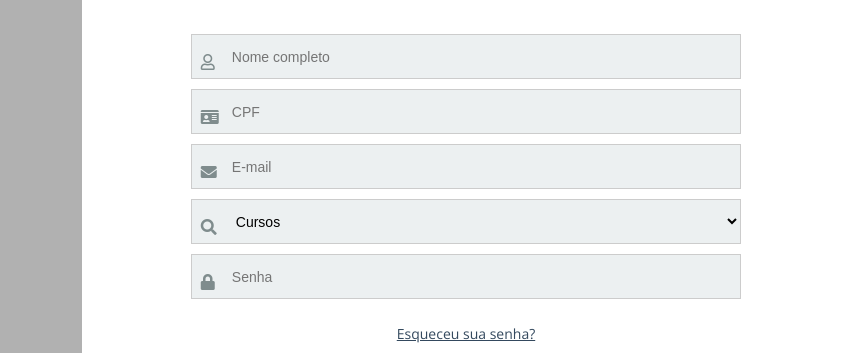
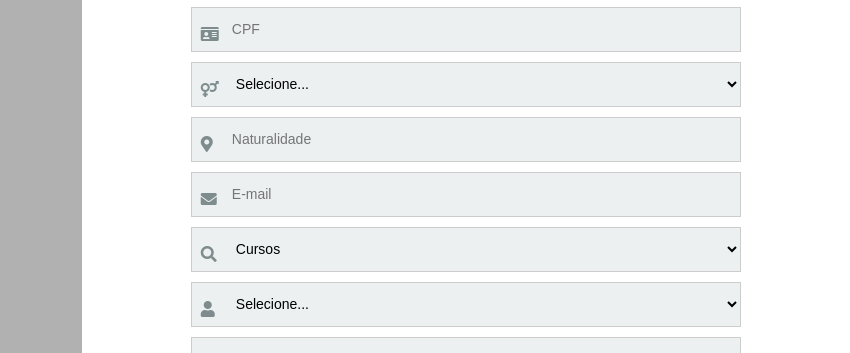
Before and after one commit to Giovana-bit/cadastroEtec, a plain HTML site: page index.html in a window 1280 px wide. Shown: the part 185-538 px from the top of the page, 430-1280 px from the left. Drawn offline with nearby package versions, Linux system fonts and the light colour scheme.

Commit message:
Colocando mais dados pessoais

```diff
--- a/index.html
+++ b/index.html
@@ -31,6 +31,19 @@
                     <i class="fas fa-id-card icon-modify"></i>
                     <input type="text" id="cpf" placeholder="CPF">
                 </label>
+                 <label class="label-input" for="">
+                <i class="fas fa-venus-mars icon-modify"></i>
+                <select id="sexo">
+                            <option value="">Selecione...</option>
+                            <option value="masculino">Masculino</option>
+                            <option value="feminino">Feminino</option>
+                            <option value="outro">Outro</option>
+                        </select>
+                    </label>
+                    <label class="label-input" for="">
+                        <i class="fas fa-map-marker-alt icon-modify"></i>
+                        <input type="text" id="naturalidade" placeholder="Naturalidade">
+                    </label>
                 <label class="label-input">
                     <i class="fas fa-envelope icon-modify"></i>
                     <input type="email" id="email" placeholder="E-mail">
@@ -47,6 +60,17 @@
                         <option value="RH">Recursos Humanos (Tarde)</option>
                     </select>
                 </label>
+                     <label class="label-input" for="">
+                     <i class="fas fa-user icon-modify"></i>
+                     <select id="raca">
+                            <option value="">Selecione...</option>
+                            <option value="branca">Branca</option>
+                            <option value="preta">Preta</option>
+                            <option value="parda">Parda</option>
+                            <option value="amarela">Amarela</option>
+                            <option value="indigena">Indígena</option>
+                        </select>
+                    </label>
                 <label class="label-input">
                     <i class="fas fa-lock icon-modify"></i>
                     <input type="password" id="senha" placeholder="Senha">
```
